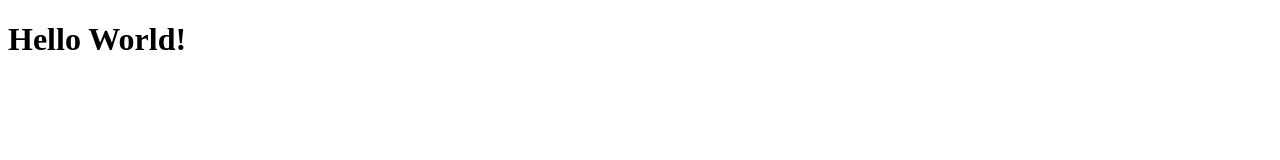
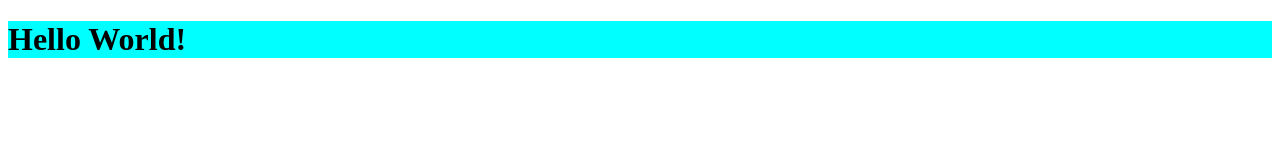
Before and after one commit to matheus-teste/apresentacao, a plain HTML site: page index.html in a window 1280 px wide. Drawn offline with Linux system fonts and the light colour scheme.

Commit message:
Estiliza o h1

```diff
--- a/index.html
+++ b/index.html
@@ -5,6 +5,7 @@
     <meta http-equiv="X-UA-Compatible" content="IE=edge">
     <meta name="viewport" content="width=device-width, initial-scale=1.0">
     <title>Document</title>
+    <link rel="stylesheet" href="style.css">
 </head>
 <body>
     <h1>Hello World!</h1>
--- /dev/null
+++ b/style.css
@@ -0,0 +1,3 @@
+h1 {
+    background-color: aqua;
+}
```
